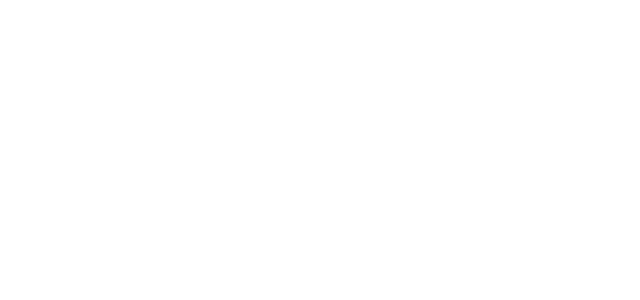
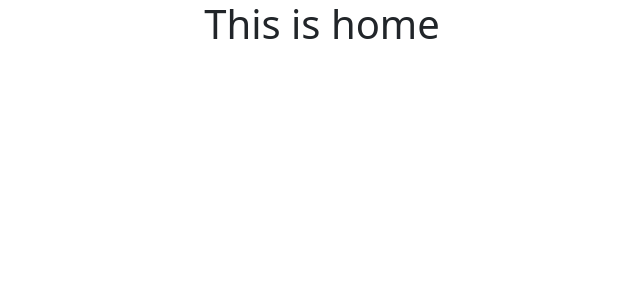
Before and after one commit to hachinrayhan/learning-platform-client, a React (Create React App) app: page / in a window 1280 px wide. Shown: the top 300 px of the page, without its empty margins (318-958 px from the left). Built offline with nearby package versions, Linux system fonts and the light colour scheme.

Commit message:
router added

```diff
--- a/src/App.js
+++ b/src/App.js
@@ -1,9 +1,11 @@
+import { RouterProvider } from 'react-router-dom';
 import './App.css';
+import { router } from './routes/router';
 
 function App() {
   return (
     <div className="App">
-
+      <RouterProvider router={router}></RouterProvider>
     </div>
   );
 }
--- /dev/null
+++ b/src/components/Home/Home.js
@@ -0,0 +1,11 @@
+import React from 'react';
+
+const Home = () => {
+    return (
+        <div>
+            <h1>This is home</h1>
+        </div>
+    );
+};
+
+export default Home;
```
Also changed, not shown: src/routes/router.js (added, +9 -0 lines).
